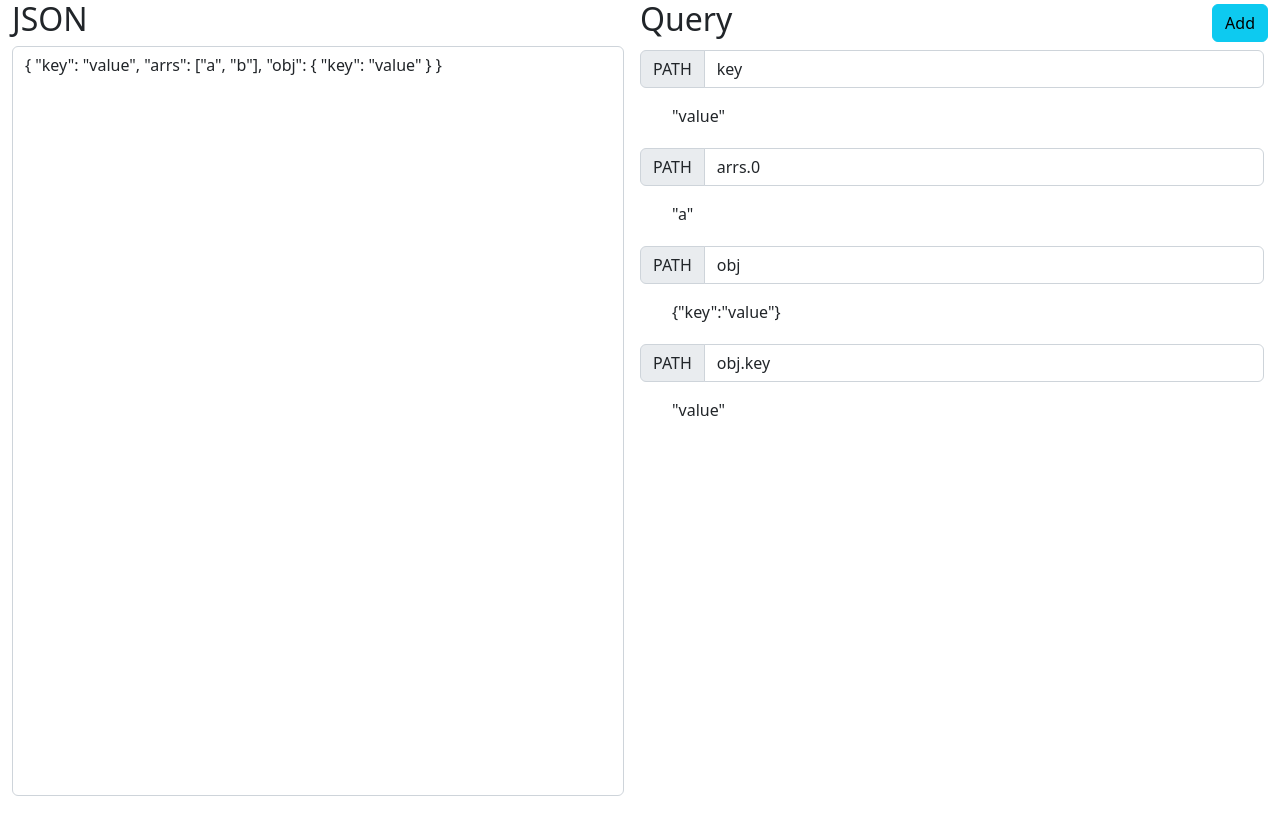
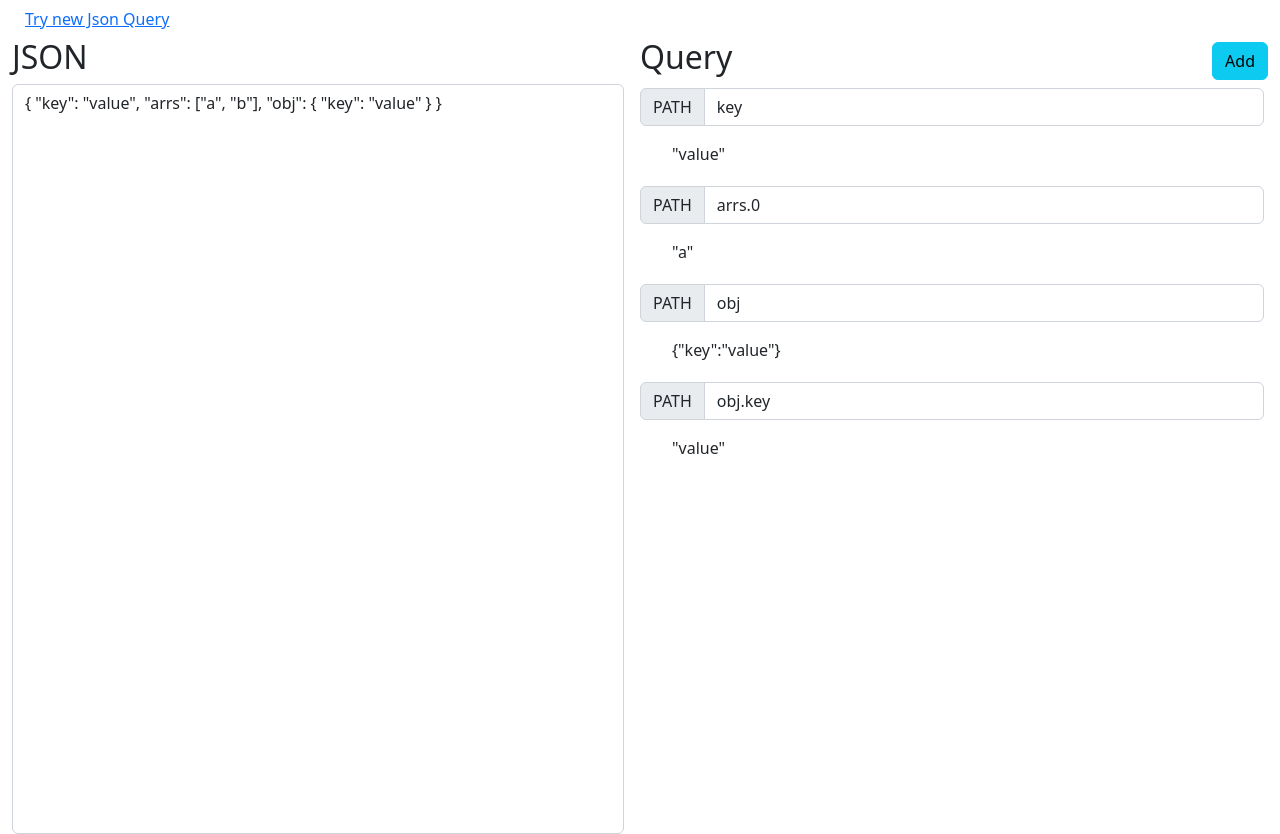
Before and after one commit to anlac96/fullstack-developer-tools, a website: page json-query/index.html in a window 1280 px wide. Before the commit the page ends 800 px from the top, so only its background shows below. Drawn offline with nearby package versions, Linux system fonts and the light colour scheme.

Commit message:
JsonQuery: add link to new website

```diff
--- a/json-query/index.html
+++ b/json-query/index.html
@@ -21,6 +21,9 @@
 </head>
 
 <body>
+    <div class="container-xxl container-xxl--super-large">
+        <a class="btn btn-link" href="https://devtoolkits.vercel.app/">Try new Json Query</a>
+    </div>
     <div class="d-flex container-xxl container-xxl--super-large">
         <div class="col-6 pe-3">
             <div class="d-flex justify-content-between align-items-center">
```
